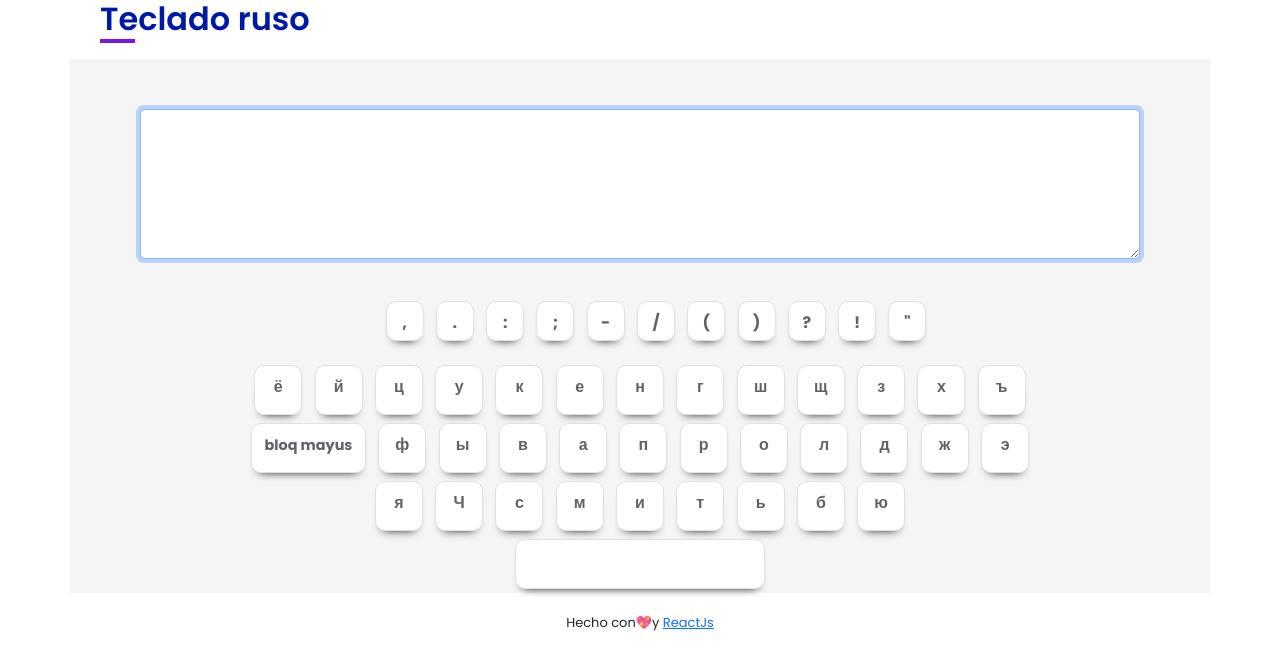
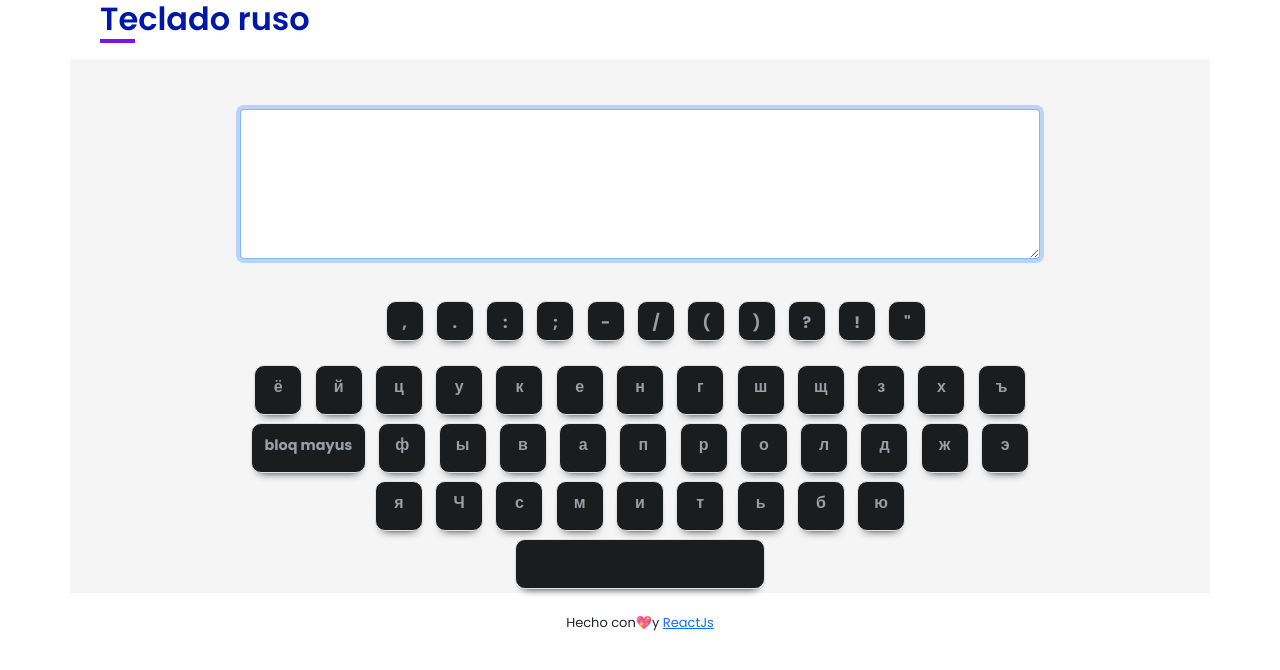
Before and after one commit to miguebalderrama/russian-keyboard, a React (Create React App) app: page / in a window 1280 px wide. Shown: the top 670 px of the page. Built offline with nearby package versions, Linux system fonts and the light colour scheme.

Commit message:
cambie color de teclas

```diff
--- a/src/App.css
+++ b/src/App.css
@@ -3,6 +3,8 @@
 .App {
   text-align: center;
   font-family: 'Poppins', sans-serif;
+
+
 
 }
 .App h1{
--- a/src/components/Screen.css
+++ b/src/components/Screen.css
@@ -4,6 +4,7 @@
 #screen {
 
   font-family: 'Poppins', sans-serif;
-  color: #5f6368;;
+  color: #5f6368;
+  font-size: 1.1rem;
 
 }
--- a/src/components/Screen.js
+++ b/src/components/Screen.js
@@ -32,7 +32,7 @@ const keyDown = (e) => {
 }
 
     return (
-<FloatingLabel  className="mb-2" style={{ paddingTop: '50px'}}>
+<FloatingLabel  className="mb-2" style={{ margin: "auto",width: "80%", paddingTop: '50px'}}>
     <Form.Control onKeyDown={(e)=> keyDown(e)} id='screen' as="textarea" placeholder="Leave a comment here"  style={{ height:"150px" }} autoFocus />
   </FloatingLabel>
     )
--- a/src/components/keys/Keys.css
+++ b/src/components/keys/Keys.css
@@ -1,13 +1,14 @@
+
 ul.keys{
     margin: 0;
     padding: 0;
 }
 .keyboard .keys li{
-    color: #5f6368;
+    color: #9a9fa5;
     text-decoration: none;
     margin:4px;
     border: 1.2px solid #E0E0E0;
-    background-color: #fff;
+    background-color: #1A1C1E;
     display: inline-block;
     padding: 10px;
     width: 48px;
@@ -22,11 +23,11 @@ ul.keys{
 
 }
 .keyboard .small-keys li{
-    color: #5f6368;
+    color: #9a9fa5;
     text-decoration: none;
     margin:4px;
     border: 1.2px solid #E0E0E0;
-    background-color: #fff;
+    background-color: #1A1C1E;
     display: inline-block;
     padding: 10px;
     width: 38px !important;
--- a/src/index.css
+++ b/src/index.css
@@ -5,7 +5,11 @@ body {
     sans-serif;
   -webkit-font-smoothing: antialiased;
   -moz-osx-font-smoothing: grayscale;
+
+
+
 }
+
 
 code {
   font-family: source-code-pro, Menlo, Monaco, Consolas, 'Courier New',
```
